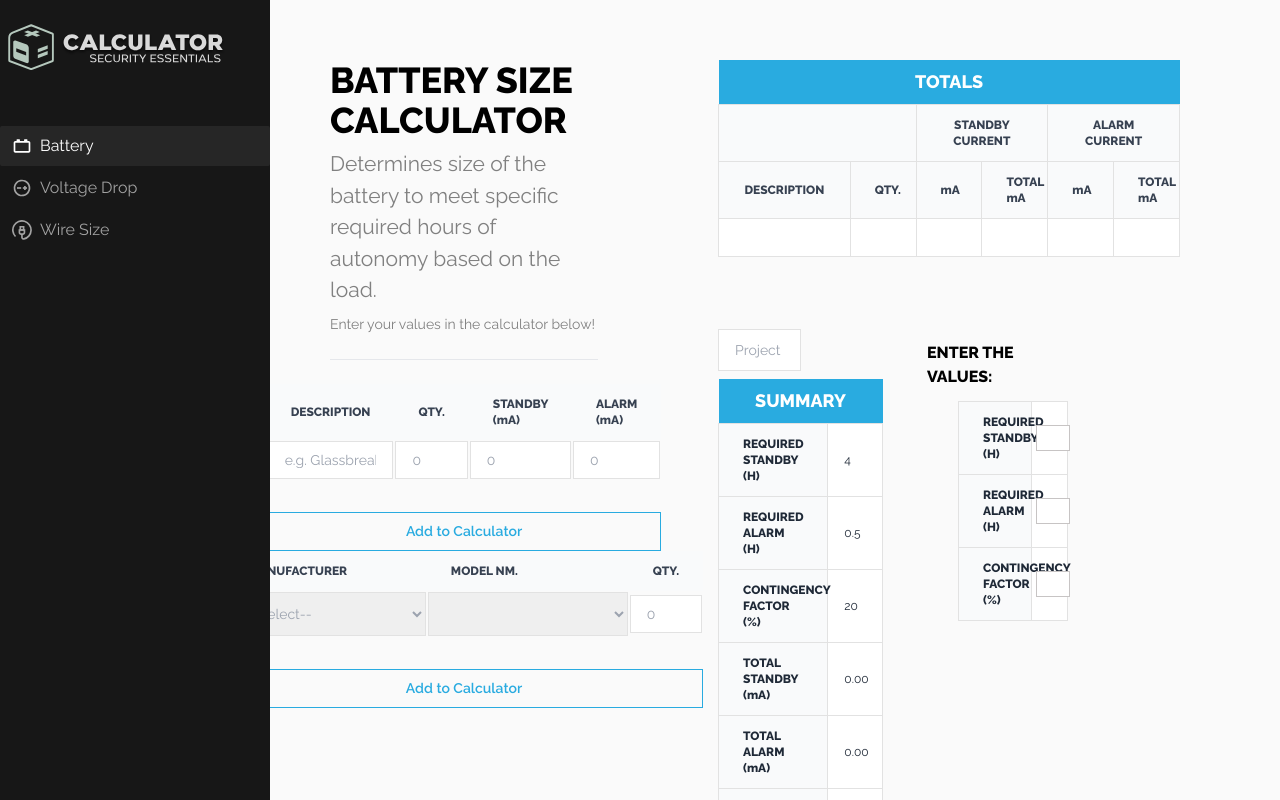
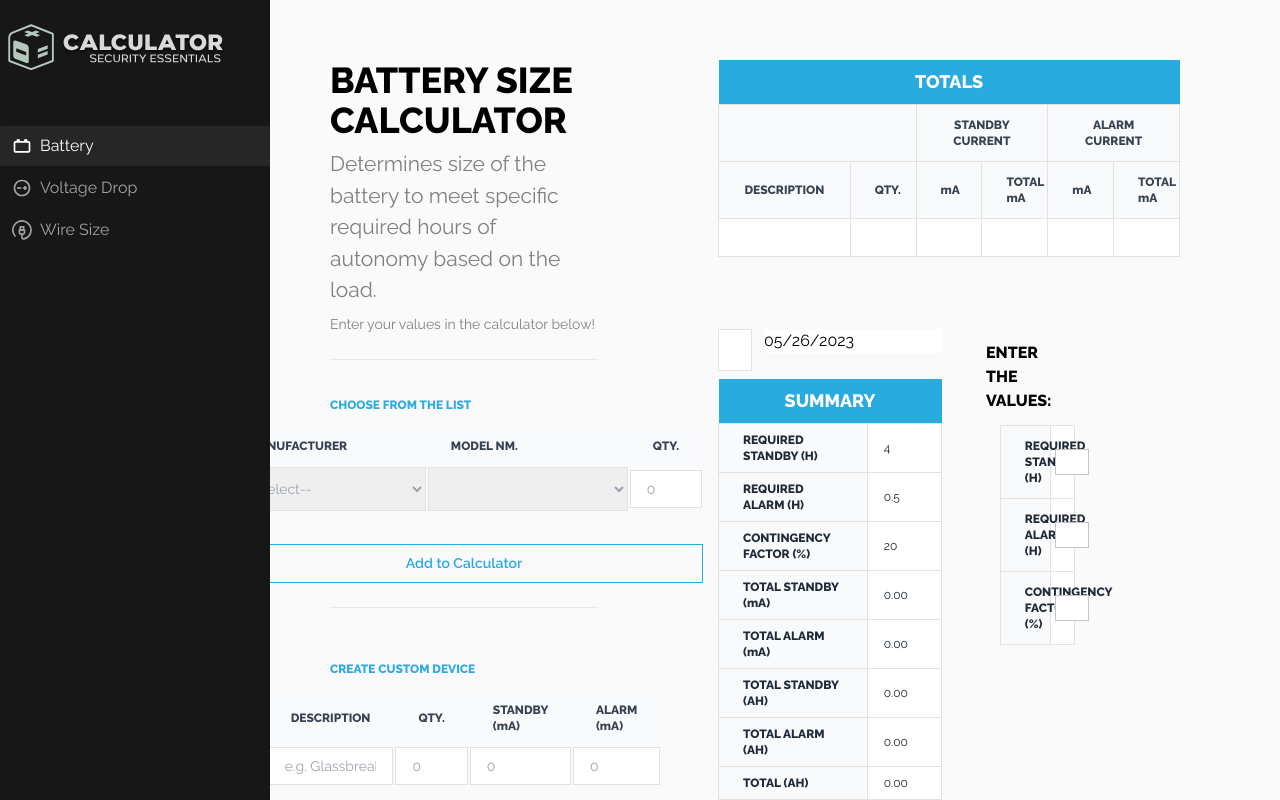
Before and after one commit to darac001/security-calculator-main, a React (Vite) app: page / in a window 1280 px wide. Built offline with nearby package versions, Linux system fonts and the light colour scheme.

Commit message:
dropdown

```diff
--- a/package.json
+++ b/package.json
@@ -15,6 +15,8 @@
     "jspdf": "^2.5.1",
     "jspdf-autotable": "^3.5.28",
     "react": "^18.2.0",
+    "react-date-picker": "^10.2.0",
+    "react-datepicker": "^4.12.0",
     "react-dom": "^18.2.0",
     "react-icons": "^4.8.0",
     "react-router-dom": "^6.10.0",
--- a/src/components/Battery.jsx
+++ b/src/components/Battery.jsx
@@ -1,4 +1,6 @@
 import React, { useEffect, useRef } from "react";
+import DatePicker from "react-datepicker";
+import 'react-datepicker/dist/react-datepicker.css'
 import Header from "./Header";
 import img from "../assets/Group2.svg";
 import { useState } from "react";
@@ -13,7 +15,9 @@ import { SWH, HID, MANUFACTURERS, PRODUCTS } from "../constants/products";
 const Battery = () => {
   const items = JSON.parse(localStorage.getItem("my-key"));
 
-  const [manuf, setManuf] = useState('--Select--');
+  const [date, setDate] = useState(new Date());
+
+  const [manuf, setManuf] = useState("--Select--");
 
   // const [currents, setCurrents] = useState(items);
   const [currents, setCurrents] = useState(
@@ -142,9 +146,9 @@ const Battery = () => {
       id: currents.length + 1,
       name: addNewData.name,
       quantity: addNewData.quantity,
-      standby: addNewData.standby,
+      standby: Number(addNewData.standby).toFixed(2),
       totalStandby: (addNewData.quantity * addNewData.standby).toFixed(2),
-      alarm: addNewData.alarm,
+      alarm: Number(addNewData.alarm).toFixed(2),
       totalAlarm: (addNewData.quantity * addNewData.alarm).toFixed(2),
     };
     const newCurrents = [...currents, newDevice];
@@ -236,15 +240,15 @@ const Battery = () => {
     e.preventDefault();
     const { name, value } = e.target;
     // console.log(e.target.value);
-    const data = PRODUCTS[`${manuf}`].filter(function(d){
-      return d.name===e.target.value
-    })
+    const data = PRODUCTS[`${manuf}`].filter(function (d) {
+      return d.name === e.target.value;
+    });
 
     // console.log(data);
     // console.log(data[0].standby);
     addNewData2.standby = data[0].standby;
     addNewData2.alarm = data[0].alarm;
-    setAddNewData2({ ...addNewData2, [name]: value,  });
+    setAddNewData2({ ...addNewData2, [name]: value });
   };
   const handleProductQtyChange = (e) => {
     e.preventDefault();
@@ -258,9 +262,9 @@ const Battery = () => {
       id: currents.length + 1,
       name: addNewData2.name,
       quantity: addNewData2.quantity,
-      standby: addNewData2.standby,
+      standby: Number(addNewData2.standby).toFixed(2),
       totalStandby: (addNewData2.quantity * addNewData2.standby).toFixed(2),
-      alarm: addNewData2.alarm,
+      alarm: Number(addNewData2.alarm).toFixed(2),
       totalAlarm: (addNewData2.quantity * addNewData2.alarm).toFixed(2),
     };
     const newCurrents = [...currents, newDevice];
@@ -283,7 +287,10 @@ const Battery = () => {
 
   const createPDF = () => {
     const doc = new jsPDF();
+    doc.setFontSize(14);
     doc.text(`Project Name: ${projectName}`, 14, 16);
+    doc.setFontSize(10);
+    doc.text(`Created: ${date.toLocaleDateString()}`, 14, 22);
     doc.autoTable({
       margin: { top: 30 },
       html: "#my-table",
@@ -411,8 +418,104 @@ const Battery = () => {
     <>
       <div className="md:p-5 col-span-2 ">
         <Header title={title} para1={para1} para2={para2} />
+        <p className="py-3 text-left text-[12px] font-bold text-[#29abe0]">
+          CHOOSE FROM THE LIST
+        </p>
+
         <div className="flex flex-col justify-center items-center">
-          <form className="flex flex-col gap-3 min-w-full" onSubmit={handleAddNewDevice}>
+          <form
+            className="flex flex-col gap-3 min-w-full "
+            onSubmit={handleAddNewDevice2}
+          >
+            <div>
+              <table className=" text-sm text-left text-gray-800 ">
+                <thead className="text-xs text-gray-700 bg-gray-50 ">
+                  <tr>
+                    <th scope="col" className="px-6 py-3 ">
+                      MANUFACTURER
+                    </th>
+                    <th scope="col" className="px-6 py-3">
+                      MODEL NM.
+                    </th>
+                    <th scope="col" className="px-6 py-3">
+                      QTY.
+                    </th>
+                    {/* <th scope="col" className="px-6 py-3">
+                      TOTAL mA
+                    </th> */}
+                  </tr>
+                </thead>
+                <tbody>
+                  <tr>
+                    <td>
+                      <select
+                        className="md:w-[200px] py-3 px-4 border border-[#e2e2e2] text-[14px] text-gray-400  "
+                        type="text"
+                        id="mfg"
+                        name="mfg"
+                        value={manuf}
+                        onChange={handleMfgChange}
+                        required
+                      >
+                        {/* {SWH.map((prod) => {
+                          return <option>{prod.name}</option>;
+                        })} */}
+                        {MANUFACTURERS.map((mfg) => {
+                          return <option>{mfg}</option>;
+                        })}
+                      </select>
+                    </td>
+                    <td>
+                      <select
+                        className="md:w-[200px] py-3 px-4 border border-[#e2e2e2] text-[14px] text-gray-400  "
+                        type="text"
+                        id="name"
+                        name="name"
+                        value={addNewData2.name}
+                        onChange={handleProductChange}
+                        required
+                      >
+                        {PRODUCTS[`${manuf}`].map((prod) => {
+                          return <option>{prod.name}</option>;
+                        })}
+                      </select>
+                    </td>
+                    <td>
+                      <input
+                        type="number"
+                        min="0"
+                        id="quantity"
+                        name="quantity"
+                        value={addNewData2.quantity}
+                        onChange={handleProductQtyChange}
+                        required
+                        placeholder="0"
+                        className=" md:w-full py-2 px-4 border border-[#e2e2e2] placeholder-gray-400  "
+                      />
+                    </td>
+                  </tr>
+                </tbody>
+              </table>
+            </div>
+            <button
+              className="w-full text-[14px] mt-5 py-2 px-4 border border-[#29abe0] text-[#29abe0] font-semibold"
+              type="submit"
+            >
+              Add to Calculator
+            </button>
+          </form>
+        </div>
+
+        <hr className="my-6 w-full" />
+
+        <p className="py-3 mt-10 text-left text-[12px] font-bold text-[#29abe0]">
+          CREATE CUSTOM DEVICE
+        </p>
+        <div className="flex flex-col justify-center items-center">
+          <form
+            className="flex flex-col gap-3 min-w-full"
+            onSubmit={handleAddNewDevice}
+          >
             <div>
               <table className=" text-sm text-left text-gray-800 ">
                 <thead className="text-xs text-gray-700 bg-gray-50 ">
@@ -491,88 +594,6 @@ const Battery = () => {
                         name="alarm"
                         value={addNewData.alarm}
                         onChange={handleInputChange}
-                        required
-                        placeholder="0"
-                        className=" md:w-full py-2 px-4 border border-[#e2e2e2] placeholder-gray-400  "
-                      />
-                    </td>
-                  </tr>
-                </tbody>
-              </table>
-            </div>
-            <button
-              className="w-full text-[14px] mt-5 py-2 px-4 border border-[#29abe0] text-[#29abe0] font-semibold"
-              type="submit"
-            >
-              Add to Calculator
-            </button>
-          </form>
-
-          <form className="flex flex-col gap-3 min-w-full " onSubmit={handleAddNewDevice2}>
-            <div>
-              <table className=" text-sm text-left text-gray-800 ">
-                <thead className="text-xs text-gray-700 bg-gray-50 ">
-                  <tr>
-                    <th scope="col" className="px-6 py-3 ">
-                      MANUFACTURER
-                    </th>
-                    <th scope="col" className="px-6 py-3">
-                      MODEL NM.
-                    </th>
-                    <th scope="col" className="px-6 py-3">
-                      QTY.
-                    </th>
-                    {/* <th scope="col" className="px-6 py-3">
-                      TOTAL mA
-                    </th> */}
-
-                  </tr>
-                </thead>
-                <tbody>
-                  <tr>
-                    <td>
-                      <select
-                        className="md:w-[200px] py-3 px-4 border border-[#e2e2e2] text-[14px] text-gray-400  "
-                        type="text"
-                        id="mfg"
-                        name="mfg"
-                        value={manuf}
-                        onChange={handleMfgChange}
-                        required
-                      >
-                        {/* {SWH.map((prod) => {
-                          return <option>{prod.name}</option>;
-                        })} */}
-                        {MANUFACTURERS.map((mfg) => {
-                          return <option>{mfg}</option>;
-                        })}
-                      </select>
-                    </td>
-                    <td>
-                      <select
-                        className="md:w-[200px] py-3 px-4 border border-[#e2e2e2] text-[14px] text-gray-400  "
-                        type="text"
-                        id="name"
-                        name="name"
-                        value={addNewData2.name}
-                        onChange={handleProductChange}
-                        required
-                      >
-                        {PRODUCTS[`${manuf}`].map((prod) => {
-                          return <option>{prod.name}</option>;
-                        })}
-                      </select>
-
-
-                    </td>
-                    <td>
-                      <input
-                        type="number"
-                        min="0"
-                        id="quantity"
-                        name="quantity"
-                        value={addNewData2.quantity}
-                        onChange={handleProductQtyChange}
                         required
                         placeholder="0"
                         className=" md:w-full py-2 px-4 border border-[#e2e2e2] placeholder-gray-400  "
@@ -705,6 +726,7 @@ const Battery = () => {
           <div>
             <div className="flex gap-5">
               <div>
+                <div className="flex  gap-3">
                   <input
                     type="text"
                     id="name"
@@ -714,6 +736,10 @@ const Battery = () => {
                     placeholder="Project Name"
                     className=" md:w-1/2 mb-2 py-2 px-4 border border-[#e2e2e2] placeholder-gray-400 "
                   />
+                  <div>
+                    <DatePicker onChange={setDate} selected={date}  />
+                  </div>
+                </div>
                 <table
                   id="my-table2"
                   className="w-full text-xs text-gray-800 bg-gray-50  table-fixed"
@@ -730,7 +756,7 @@ const Battery = () => {
                   <tr>
                     <th
                       scope="col"
-                      className="px-6 py-3 text-left border border-[#e2e2e2]"
+                      className="px-6 py-2 text-left border border-[#e2e2e2]"
                       colSpan={2}
                     >
                       REQUIRED STANDBY (H)
@@ -742,7 +768,7 @@ const Battery = () => {
                   <tr>
                     <th
                       scope="col"
-                      className="px-6 py-3 text-left border border-[#e2e2e2]"
+                      className="px-6 py-2 text-left border border-[#e2e2e2]"
                       colSpan={2}
                     >
                       REQUIRED ALARM (H)
@@ -754,7 +780,7 @@ const Battery = () => {
                   <tr>
                     <th
                       scope="col"
-                      className="px-6 py-3 text-left border border-[#e2e2e2]"
+                      className="px-6 py-2 text-left border border-[#e2e2e2]"
                       colSpan={2}
                     >
                       CONTINGENCY FACTOR (%)
@@ -766,7 +792,7 @@ const Battery = () => {
                   <tr>
                     <th
                       scope="col"
-                      className="px-6 py-3 text-left h-2 border border-[#e2e2e2]"
+                      className="px-6 py-2 text-left h-2 border border-[#e2e2e2]"
                       colSpan={2}
                     >
                       TOTAL STANDBY (mA)
@@ -778,7 +804,7 @@ const Battery = () => {
                   <tr>
                     <th
                       scope="col"
-                      className="px-6 py-3 text-left h-2 border border-[#e2e2e2]"
+                      className="px-6 py-2 text-left h-2 border border-[#e2e2e2]"
                       colSpan={2}
                     >
                       TOTAL ALARM (mA)
@@ -790,7 +816,7 @@ const Battery = () => {
                   <tr>
                     <th
                       scope="col"
-                      className="px-6 py-3 text-left h-2 border border-[#e2e2e2]"
+                      className="px-6 py-2 text-left h-2 border border-[#e2e2e2]"
                       colSpan={2}
                     >
                       TOTAL STANDBY (AH)
@@ -802,7 +828,7 @@ const Battery = () => {
                   <tr>
                     <th
                       scope="col"
-                      className="px-6 py-3 text-left h-2 border border-[#e2e2e2]"
+                      className="px-6 py-2 text-left h-2 border border-[#e2e2e2]"
                       colSpan={2}
                     >
                       TOTAL ALARM (AH)
@@ -814,7 +840,7 @@ const Battery = () => {
                   <tr>
                     <th
                       scope="col"
-                      className="px-6 py-3 text-left h-2 border border-[#e2e2e2]"
+                      className="px-6 py-2 text-left h-2 border border-[#e2e2e2]"
                       colSpan={2}
                     >
                       TOTAL (AH)
@@ -826,7 +852,7 @@ const Battery = () => {
                   <tr>
                     <th
                       scope="col"
-                      className="px-6 py-3 text-left h-2 border border-[#e2e2e2]"
+                      className="px-6 py-2 text-left h-2 border border-[#e2e2e2]"
                       colSpan={2}
                     >
                       REQUIRED BATTERY (AH)
```
Also changed, not shown: src/index.css (line endings or trailing spaces), 1 other file (tests, documents, lock files or other folders). Lines whose indentation alone changed are shown as unchanged.
